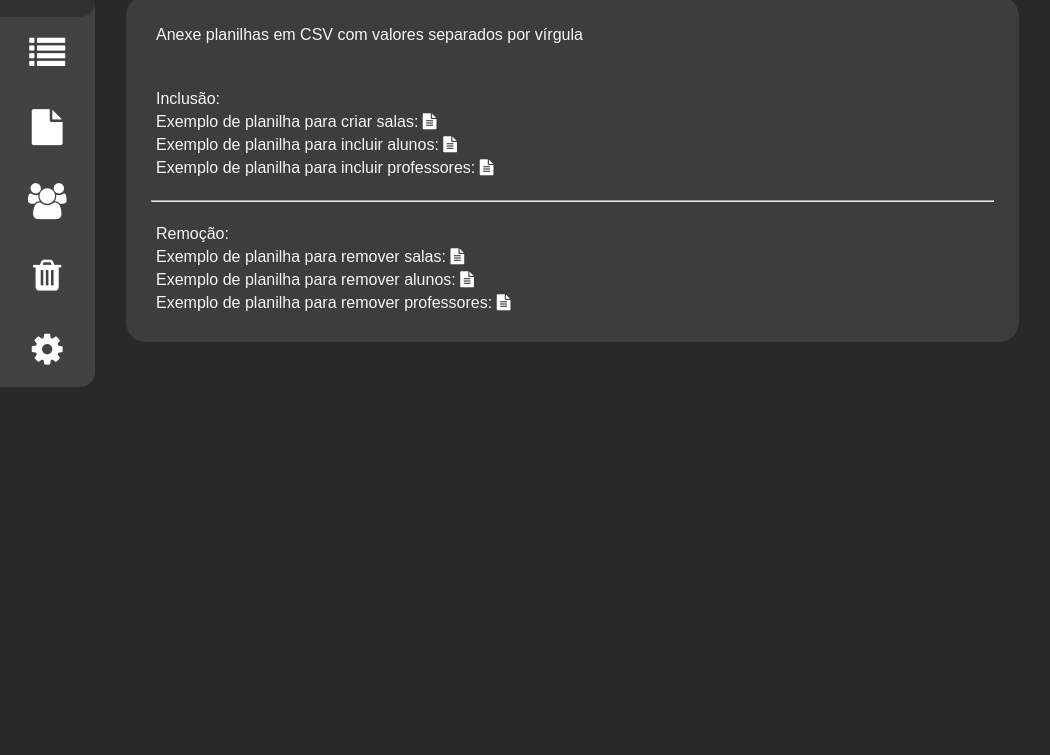
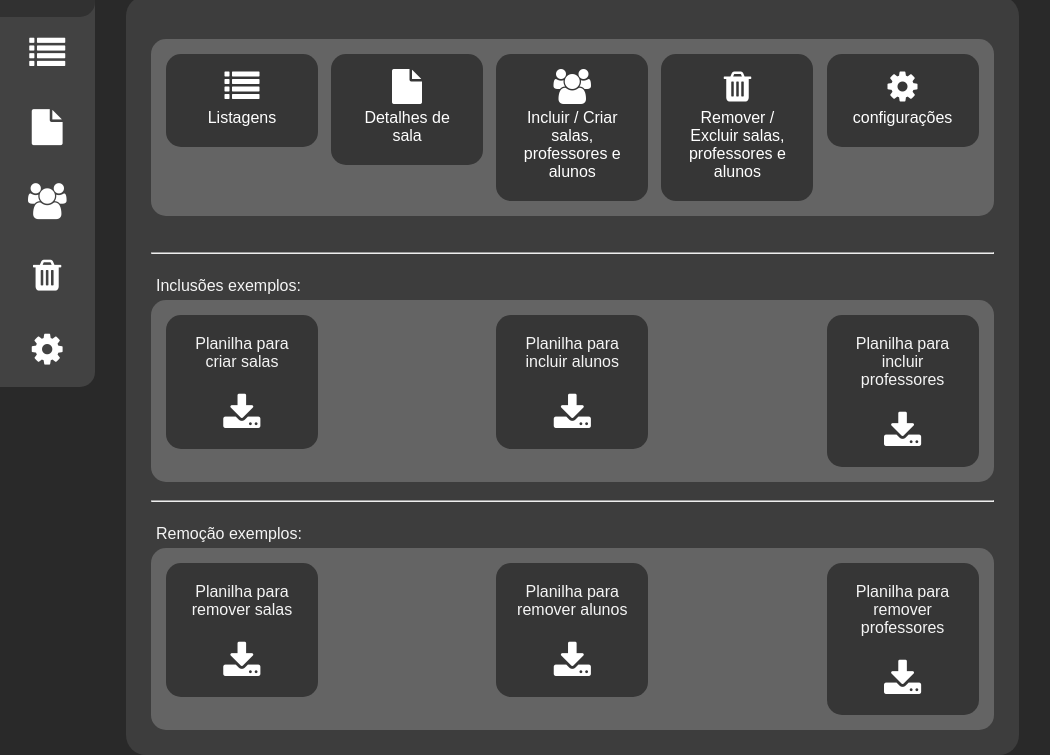
Before and after one commit to matheusky/Classroom-Manager, an Electron app: page src/pages/index.html in a window 1050 px wide. Shown: the part 57-812 px from the top of the page. Drawn offline with Linux system fonts and the light colour scheme; no server answers.

Commit message:
Update and fixs

```diff
--- a/configAPP.js
+++ b/configAPP.js
@@ -44,7 +44,7 @@ function getNewToken(oAuth2Client, callback) {
     scope: SCOPES,
   });
 
-  console.log('Autorize esse aplicativo a fazer as alterações no Classroom através deste link:', authUrl);
+  console.log('LINK DE AUTENTICAÇÃO:', authUrl);
 
   const rl = readline.createInterface({
     input: process.stdin,
@@ -52,7 +52,7 @@ function getNewToken(oAuth2Client, callback) {
   });
 
 
-  rl.question('Digite o código de acesso fornecido pelo Google APIs:', (code) => {
+  rl.question('Digite o código de acesso fornecido:', (code) => {
 
     rl.close();
 
--- a/package.json
+++ b/package.json
@@ -25,7 +25,7 @@
     }
   },
   "devDependencies": {
-    "electron": "^9.4.1",
+    "electron": "^9.4.2",
     "electron-builder": "^22.8.1"
   },
   "dependencies": {
--- a/src/pages/index.html
+++ b/src/pages/index.html
@@ -31,30 +31,76 @@
                     <p>Abra o painel de configuração antes de começar</p>
                     <br><br>
                 </div>
-                <p style="text-align: justify;">Anexe planilhas em CSV com valores separados por vírgula</p>
                 <br>
+                <div class="iconDetails">
+                    <div class="ic">
+                        <a href="lists.html">
+                            <i class="fa fa-list"></i>
+                            <p>Listagens</p>
+                        </a>
+                    </div>
+                    <div class="ic">
+                        <a href="course.html">
+                            <i class="fa fa-file"></i>
+                            <p>Detalhes de sala</p>
+                        </a>
+                    </div>
+                    <div class="ic">
+                        <a href="incluir.html">
+                            <i class="fa fa-users"></i>
+                            <p>Incluir / Criar salas, professores e alunos</p>
+                        </a>
+                    </div>
+                    <div class="ic">
+                        <a href="delete.html">
+                            <i class="fa fa-trash"></i>
+                            <p>Remover / Excluir salas, professores e alunos</p>
+                        </a>
+                    </div>
+                    <div class="ic">
+                        <a href="config.html">
+                            <i class="fa fa-cog"></i>
+                            <p>configurações</p>
+                        </a>
+                    </div>
+                </div>
                 <br>
-                <p>Inclusão:</p>
-                <p>Exemplo de planilha para criar salas: <a href="../csvs/exemplo criar sala.csv" download>
-                        <i class="fa fa-file-text"></i></a></p>
-                <p>Exemplo de planilha para incluir alunos: <a href="../csvs/exemple incluir aluno.csv" download>
-                        <i class="fa fa-file-text"></i></a></p>
-                <p>Exemplo de planilha para incluir professores: <a href="../csvs/exemplo incluir professor.csv" download>
-                        <i class="fa fa-file-text"></i></a></p>
                 <br>
                 <hr>
                 <br>
-                <p>Remoção:</p>
-                <p>Exemplo de planilha para remover salas: <a href="../csvs/exemple remover sala.csv" download>
-                        <i class="fa fa-file-text"></i></a>
-                </p>
-                <p>Exemplo de planilha para remover alunos: <a href="../csvs/exemple remover aluno.csv" download>
-                        <i class="fa fa-file-text"></i></a>
-                </p>
-                <p>Exemplo de planilha para remover professores: <a href="../csvs/exemple remover professor.csv"
-                        download>
-                        <i class="fa fa-file-text"></i></a>
-                </p>
+                <p>Inclusões exemplos:</p>
+                <div class="Pdetails">
+                    <div class="pdl">
+                        <p>Planilha para criar salas</p><br>
+                        <a href="../csvs/exemplo criar sala.csv" download><i class="fa fa-download"></i></a>
+                    </div>
+                    <div class="pdl">
+                        <p>Planilha para incluir alunos</p><br>
+                        <a href="../csvs/exemple incluir aluno.csv" download><i class="fa fa-download"></i></a>
+                    </div>
+                    <div class="pdl">
+                        <p>Planilha para incluir professores</p><br>
+                        <a href="../csvs/exemplo incluir professor.csv" download><i class="fa fa-download"></i></a>
+                    </div>
+                </div>
+                <br>
+                <hr>
+                <br>
+                <p>Remoção exemplos:</p>
+                <div class="Pdetails">
+                    <div class="pdl">
+                        <p>Planilha para remover salas</p><br>
+                        <a href="../csvs/exemple remover sala.csv" download><i class="fa fa-download"></i></a>
+                    </div>
+                    <div class="pdl">
+                        <p>Planilha para remover alunos</p><br>
+                        <a href="../csvs/exemple remover aluno.csv" download><i class="fa fa-download"></i></a>
+                    </div>
+                    <div class="pdl">
+                        <p>Planilha para remover professores</p><br>
+                        <a href="../csvs/exemple remover professor.csv" download><i class="fa fa-download"></i></a>
+                    </div>
+                </div>
             </div>
         </div>
     </div>
--- a/src/styles/delete.css
+++ b/src/styles/delete.css
@@ -1,10 +1,10 @@
-.actions{
+.actions {
     background-color: #3d3d3d;
     padding: 25px;
     border-radius: 20px;
 }
 
-.actions button{
+.actions button {
     float: right;
     text-align: center;
     color: white;
@@ -15,7 +15,7 @@
     height: 25px;
 }
 
-.btnClear{
+.btnClear {
     text-align: center;
     color: white;
     font-weight: bold;
--- a/src/styles/incluir.css
+++ b/src/styles/incluir.css
@@ -1,10 +1,10 @@
-.actions{
+.actions {
     background-color: #3d3d3d;
     padding: 25px;
     border-radius: 20px;
 }
 
-.actions button{
+.actions button {
     float: right;
     text-align: center;
     color: white;
@@ -15,7 +15,7 @@
     height: 25px;
 }
 
-.btnClear{
+.btnClear {
     text-align: center;
     color: white;
     font-weight: bold;
--- a/src/styles/index.css
+++ b/src/styles/index.css
@@ -1,15 +1,74 @@
-.desc{
+* a {
+    text-decoration: none;
+    color: white;
+}
+
+.desc {
     background-color: #3d3d3d;
     padding: 25px;
     border-radius: 20px;
 }
 
-.desc p{
+.desc p {
     margin: 5px;
 }
 
-.alert{
+.alert {
     text-align: center;
     font-size: 28px;
     display: block;
 }
+
+.iconDetails {
+    background-color: #646464;
+    border-radius: 15px;
+    padding: 15px;
+    display: flex;
+    justify-content: space-between;
+}
+
+.ic {
+    background-color: #363636;
+    border-radius: 15px;
+    padding: 15px;
+    text-align: center;
+    width: 15%;
+    align-self: center;
+    margin-bottom: auto;
+}
+
+.ic i {
+    font-size: 35px;
+}
+
+.ic p {
+    text-align: center;
+    text-justify: auto;
+}
+
+.ic a {
+    text-decoration: none;
+    color: rgb(255, 255, 255);
+}
+
+.Pdetails{
+    background-color: #646464;
+    border-radius: 15px;
+    padding: 15px;
+    display: flex;
+    justify-content: space-between;
+}
+
+.pdl{
+    background-color: #363636;
+    border-radius: 15px;
+    padding: 15px;
+    text-align: center;
+    width: 15%;
+    align-self: center;
+    margin-bottom: auto;
+}
+
+.pdl i{
+    font-size: 40px;
+}
--- a/src/styles/main.css
+++ b/src/styles/main.css
@@ -1,9 +1,9 @@
-*{
+* {
     font-family: Arial, Helvetica, sans-serif;
     margin: 0;
 }
 
-body{
+body {
     background-color: #292929;
 }
 
@@ -32,12 +32,12 @@ body{
     border-bottom-right-radius: 15px;
 }
 
-.container{
+.container {
     display: flex;
     justify-content: space-between;
 }
 
-.content{
+.content {
     width: 85%;
     margin-top: 1%;
     margin-right: auto;
@@ -45,23 +45,24 @@ body{
     color: whitesmoke;
 }
 
-i{
+i {
     color: white;
 }
 
-.title p{
+.title p {
     text-align: center;
     font-weight: bolder;
     font-size: 21px;
 }
 
-.console{
+.console {
     background-color: #3d3d3d;
     text-align: center;
     padding: 25px;
     border-radius: 20px;
 }
-.console button{
+
+.console button {
     vertical-align: middle !important;
 }
 
@@ -72,15 +73,41 @@ textarea {
     font-size: 18px;
     font-weight: bold;
     border-radius: 15px;
-    padding: 0px 15px 0px;
+    padding: 15px;
     width: 95%;
 }
 
-::-webkit-scrollbar {
-    display: none;
+textarea::-webkit-scrollbar {
+    width: 30px;
 }
 
-.downloadGen2{
+textarea::-webkit-scrollbar-track {
+    background-color: #4b4b4b;
+    border-radius: 50px;
+}
+
+.downloadGen2 {
     display: none;
     float: right;
 }
+
+/* -------- scrollbar -------- */
+
+::-webkit-scrollbar {
+    width: 20px;
+}
+
+::-webkit-scrollbar-track {
+    background-color: #292929;
+}
+
+::-webkit-scrollbar-thumb {
+    background-color: #d6dee1;
+    border-radius: 20px;
+    border: 6px solid transparent;
+    background-clip: content-box;
+}
+
+::-webkit-scrollbar-thumb:hover {
+    background-color: #a8bbbf;
+}
```
Also changed, not shown: main.js (+5 -3 lines), src/styles/config.css (+8 -8 lines), src/styles/course.css (+17 -3 lines), src/styles/lists.css (+7 -9 lines), 1 other file.
